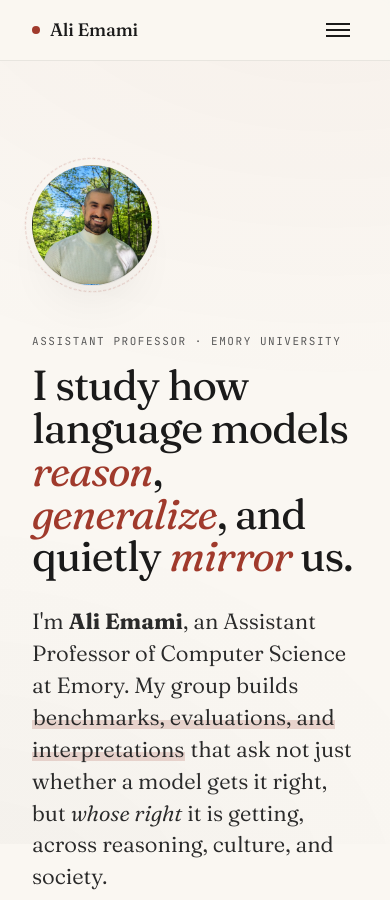
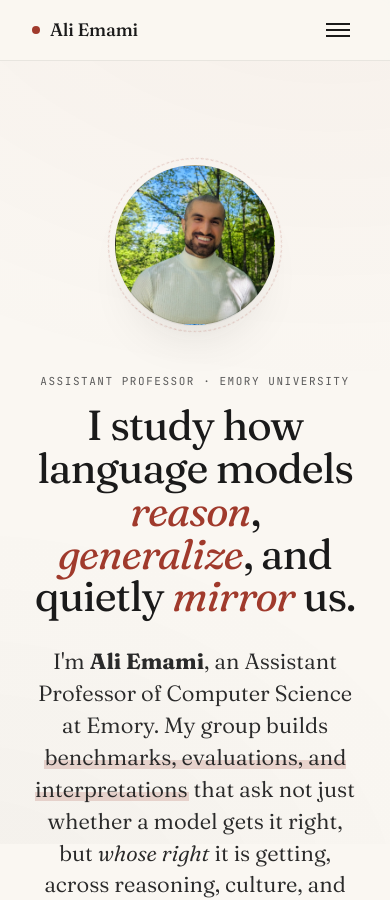
Before and after one commit to aemami1/site-v2, a React (Vite) app: page / in a window 390 px wide. Shown: the top 900 px of the page. Built offline with nearby package versions, Linux system fonts and the light colour scheme.

Commit message:
Center hero content on mobile, bump avatar to 160px

```diff
--- a/src/styles.css
+++ b/src/styles.css
@@ -554,8 +554,8 @@ body.dark .nav { background: color-mix(in oklch, var(--paper) 88%, transparent);
   .nav-links { display: none; }
   .nav-toggle { display: block; }
   .nav-panel { display: flex; }
-  .hero-grid { grid-template-columns: 1fr; }
-  .avatar { width: 120px; height: 120px; order: -1; }
+  .hero-grid { grid-template-columns: 1fr; justify-items: center; text-align: center; }
+  .avatar { width: 160px; height: 160px; order: -1; }
   .meta-strip { grid-template-columns: 1fr 1fr; }
   .section-head { grid-template-columns: 1fr; gap: 8px; }
   .feature { grid-template-columns: 50px 1fr; }
```
